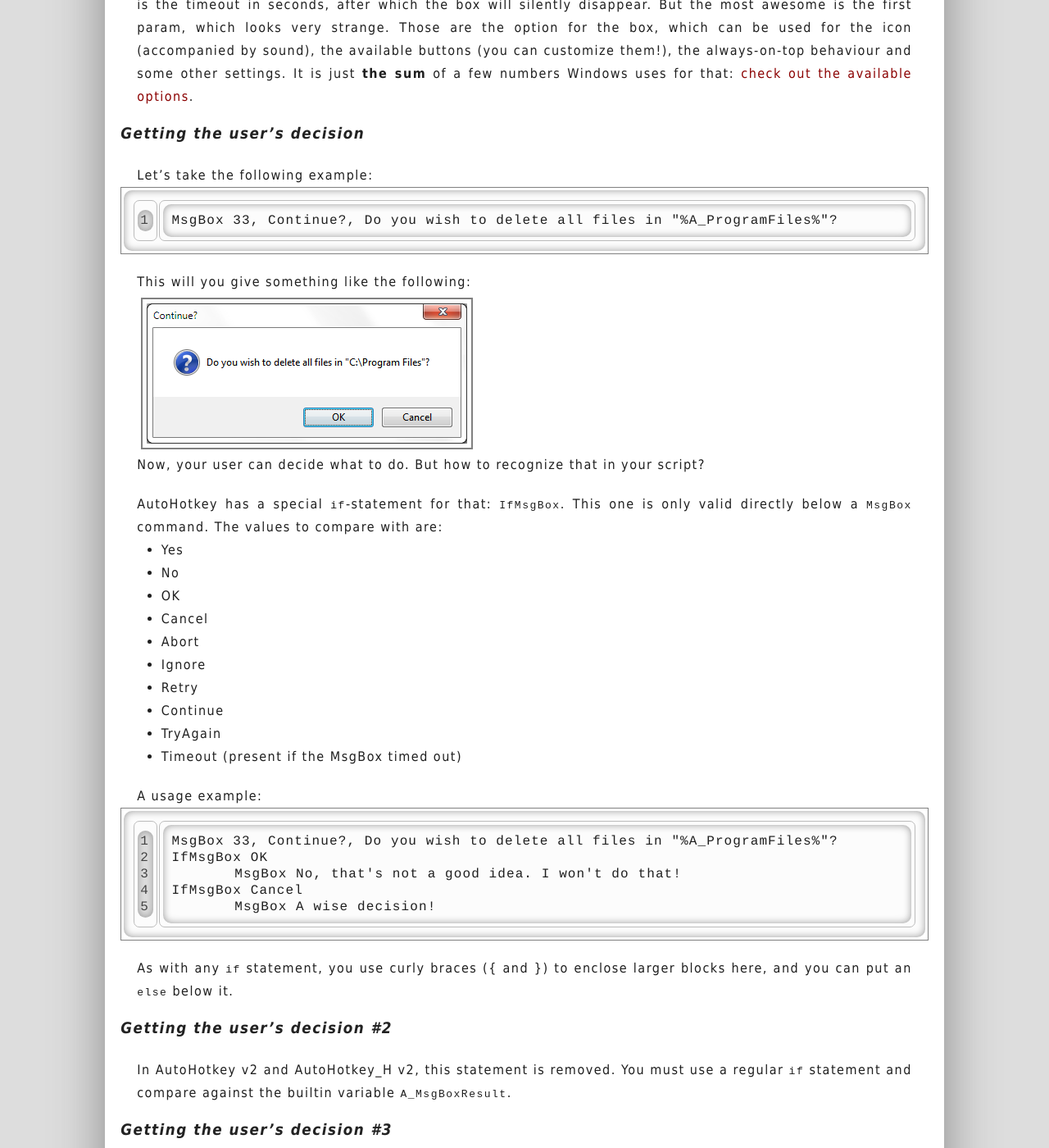
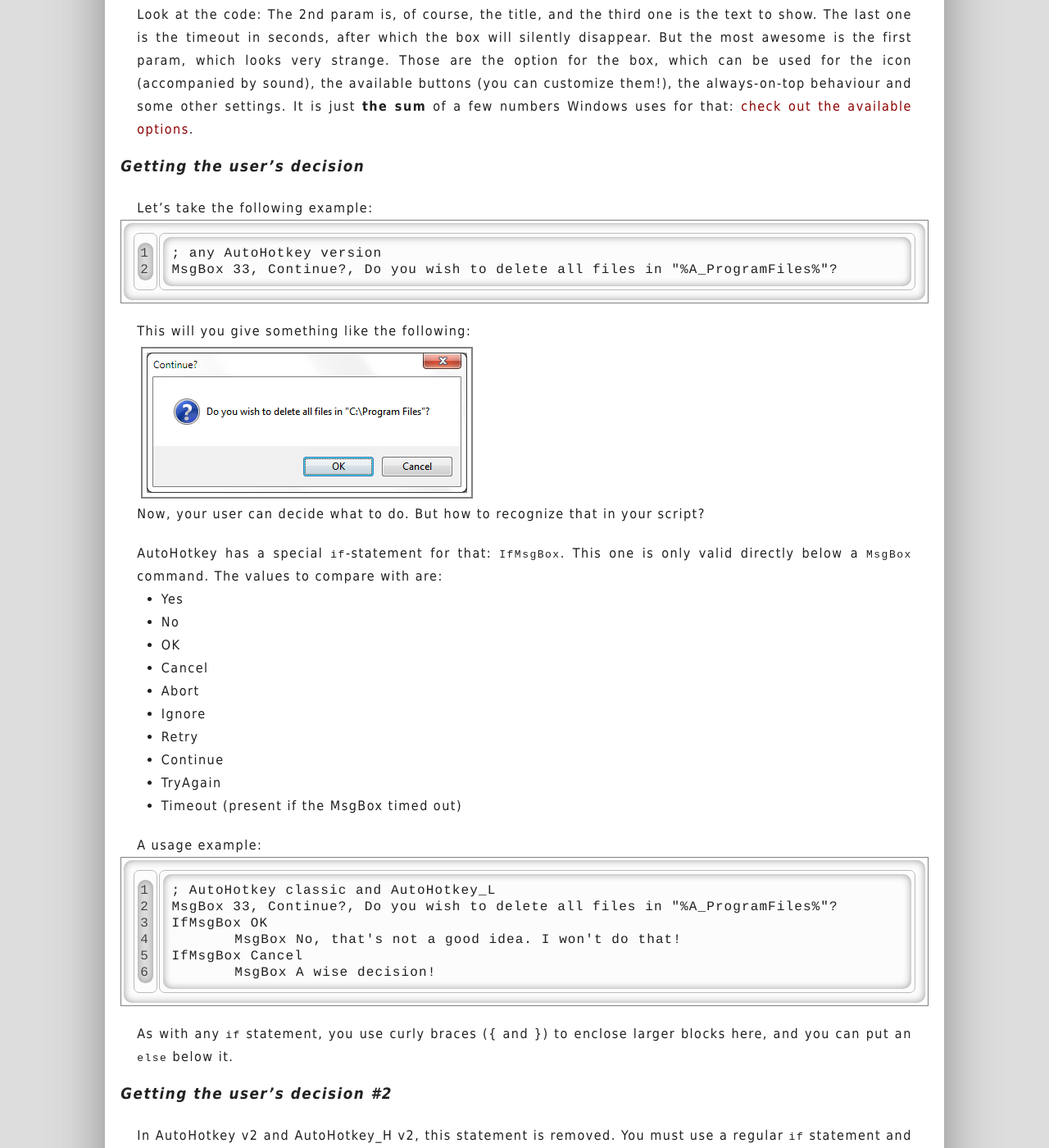
Before and after one commit to maul-esel/ahkbook, a Jekyll site: the page built from en/_posts/2011-11-10-Basic-user-interaction.markdown, in a window 1280 px wide and 1400 px high, scrolled down 1452 px. Shown: the whole window at 82% size. Built offline with Jekyll 4.4.1, drawn with Linux system fonts in a browser that asks for light colours; some of the changed text lies outside the part shown.

Commit message:
add version info

```diff
--- a/en/_posts/2011-11-10-Basic-user-interaction.markdown
+++ b/en/_posts/2011-11-10-Basic-user-interaction.markdown
@@ -13,14 +13,14 @@ It is also often necessary to get input from the user: maybe just a decision on
 
 ## Notifying the user & let him make decisions
 For these two cases, the `MsgBox` command you already got to know is very useful. We already looked at cases like this:
-{% highlight ahk linenos %}
+{% highlight ahk linenos %}; any AutoHotkey version
 MsgBox The operation completed successfully.
 {% endhighlight %}
 ![screenshot](images/msgbox-1.png)
 However, this isn't a lot. It doesn't give any first-shot visual information on what kind of message it is (question / error / notification) and my just be clicked away without being read. Also, the title of the box isn't very descriptive (it's the script's file name).
 
 So we'll look at the other "mode" (or *overload*) of the command. You might remember, when [doing your first script](), there's a way to customize that box. An improved example:
-{% highlight ahk linenos %}
+{% highlight ahk linenos %}; any AutoHotkey version
 MsgBox, 262208, Done., The operation completed successfully., 10
 {% endhighlight %}
 ![screenshot](images/msgbox-2.png)
@@ -30,7 +30,7 @@ Look at the code: The 2nd param is, of course, the title, and the third one is t
 
 ### Getting the user's decision
 Let's take the following example:
-{% highlight ahk linenos %}
+{% highlight ahk linenos %}; any AutoHotkey version
 MsgBox 33, Continue?, Do you wish to delete all files in "%A_ProgramFiles%"?
 {% endhighlight %}
 This will you give something like the following:
@@ -50,7 +50,7 @@ AutoHotkey has a special `if`-statement for that: `IfMsgBox`. This one is only v
 * Timeout (present if the MsgBox timed out)
 
 A usage example:
-{% highlight ahk linenos %}
+{% highlight ahk linenos %}; AutoHotkey classic and AutoHotkey_L
 MsgBox 33, Continue?, Do you wish to delete all files in "%A_ProgramFiles%"?
 IfMsgBox OK
 	MsgBox No, that's not a good idea. I won't do that!
```
